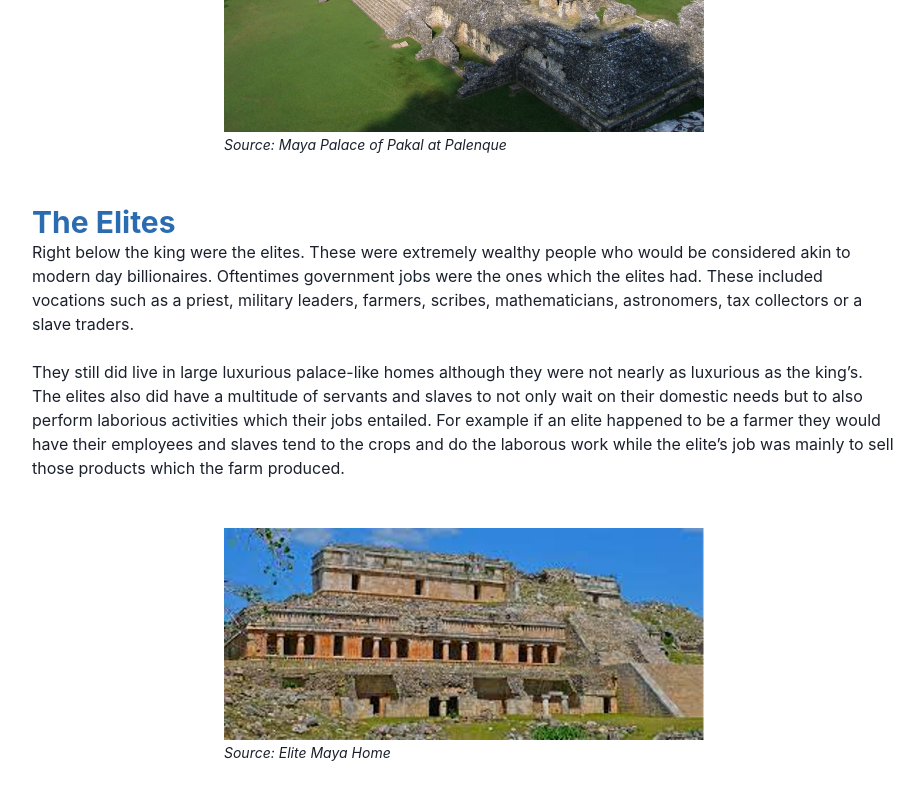
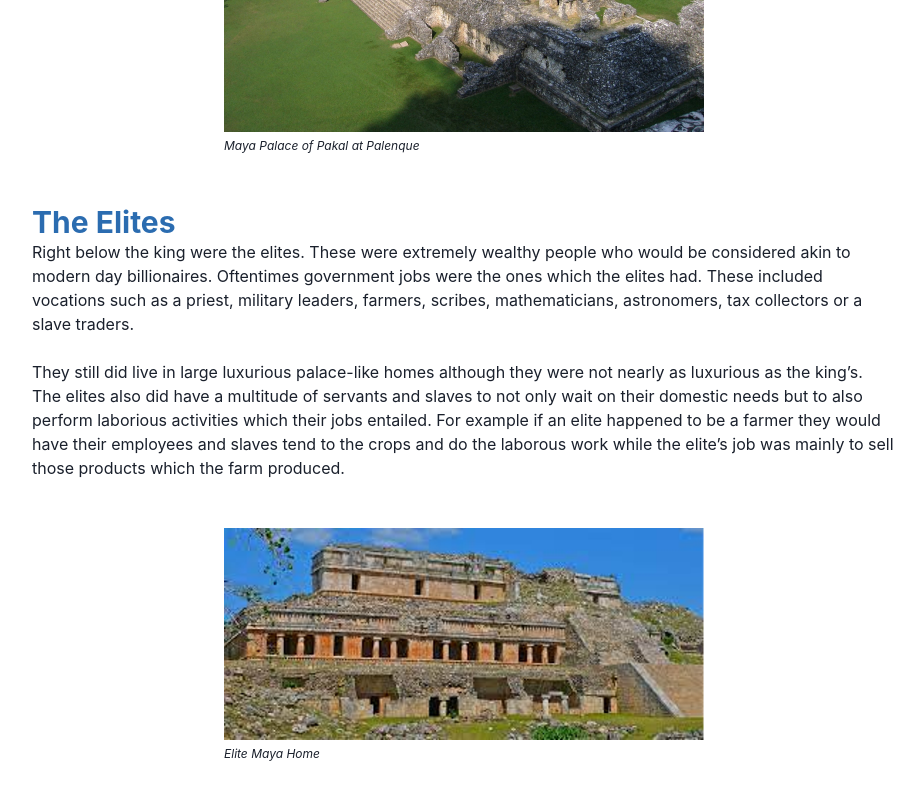
Before and after one commit to kuehjw09/cp-maya, a React (Create React App) app: page /maya-social-structure in a window 1280 px wide. Shown: the part 1320-2120 px from the top of the page, without its empty margins (176-1100 px from the left). Built offline with nearby package versions, Linux system fonts and the light colour scheme.

Commit message:
adding citation element

```diff
--- a/src/components/Aspects/AspectJesse.js
+++ b/src/components/Aspects/AspectJesse.js
@@ -180,7 +180,10 @@ const AspectJesse = () => {
                   American cultures represents the earth and all its processes
                   as a living totality that regenerates itself and bestows the
                   richness and fruitfullness of the world.
-                  <ProjectCite cite="Carrasco, David. 'Religions of Mesoamerica'." />
+                  <ProjectCite
+                    cite="Carrasco, David. 'Religions of Mesoamerica'."
+                    num={1}
+                  />
                   <ProjectImage
                     img={cosmology}
                     alt='Maya Cosmology'
--- a/src/components/ProjectCite.js
+++ b/src/components/ProjectCite.js
@@ -1,11 +1,19 @@
 import React from 'react'
-import { Text } from '@chakra-ui/react'
+import { Text, Tooltip } from '@chakra-ui/react'
 
 const ProjectCite = (props) => {
   return (
-    <Text as='cite' fontSize={'sm'}>
-      <n /> Source: {props.cite}
-    </Text>
+    <Tooltip
+      label={
+        <Text as='cite' fontSize={'sm'}>
+          <n /> Source: {props.cite}
+        </Text>
+      }
+    >
+      <Text as='sup' fontSize={'xs'} color={'teal.300'}>
+        <n /> {props.num}
+      </Text>
+    </Tooltip>
   )
 }
 
--- a/src/components/ProjectImage.js
+++ b/src/components/ProjectImage.js
@@ -1,4 +1,4 @@
-import { Center, Box, Image } from '@chakra-ui/react'
+import { Center, Box, Image, Text } from '@chakra-ui/react'
 
 import ProjectCite from './ProjectCite'
 
@@ -7,7 +7,9 @@ const ProjectImage = (props) => {
     <Center p={3}>
       <Box my={9}>
         <Image src={props.img} alt={props.alt} width='30rem' />
-        <ProjectCite cite={props.cite} />
+        <Text fontSize={'xs'} as='cite'>
+          {props.cite}{' '}
+        </Text>
       </Box>
     </Center>
   )
```
